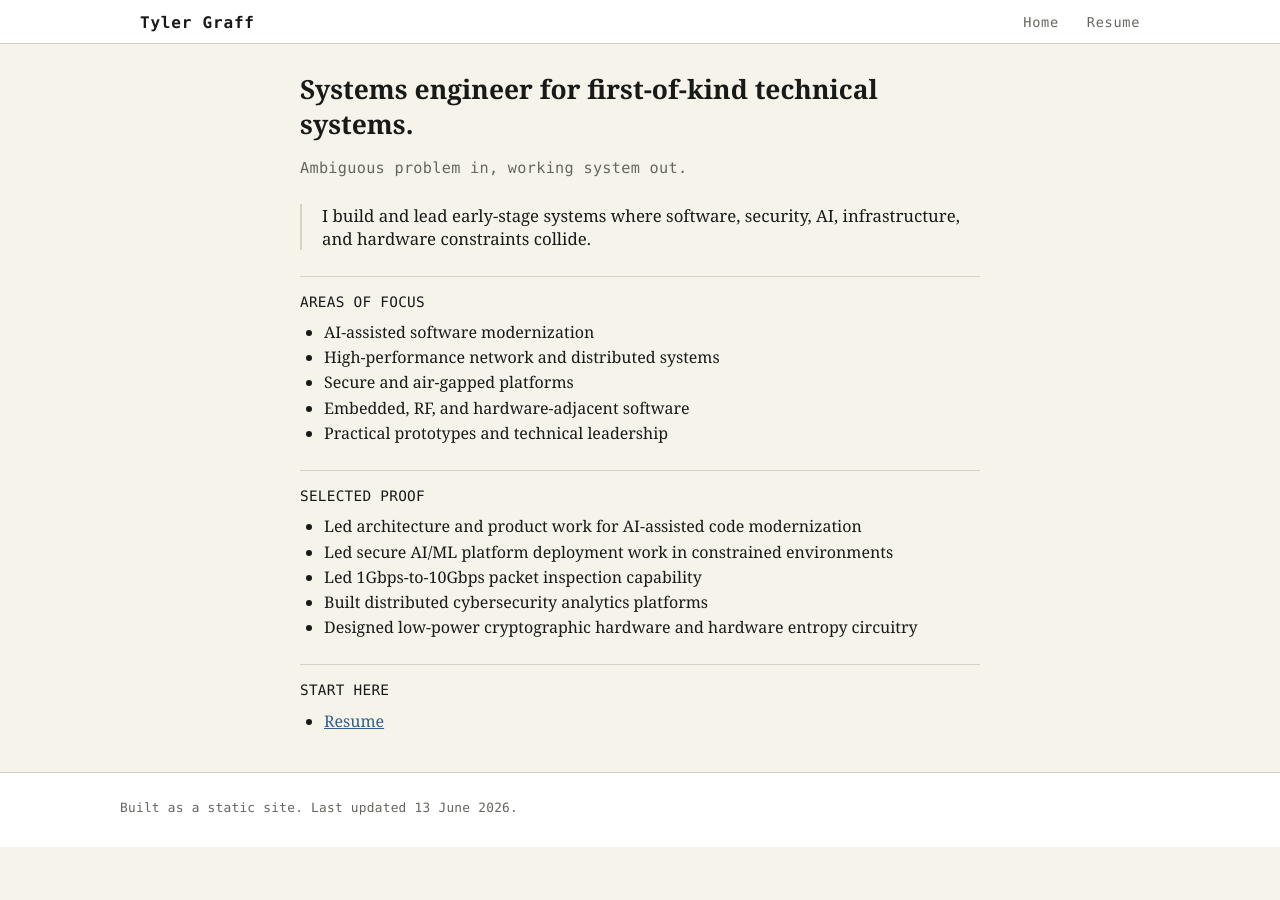
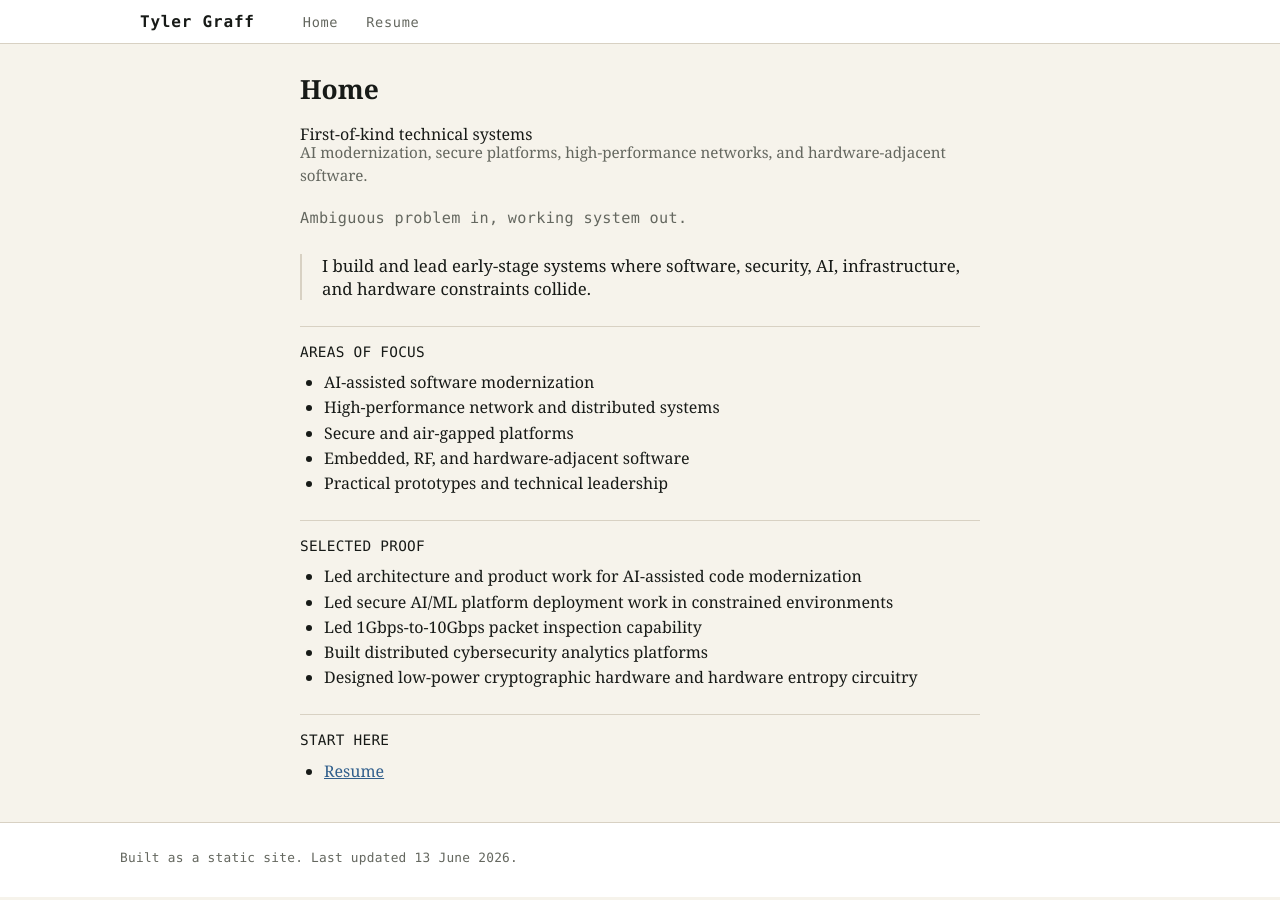
Before and after one commit to tylergraff/tylergraff.github.io, a Jekyll site: the page built from index.md, in a window 1280 px wide. Built offline with Jekyll 4.4.1, drawn with Linux system fonts in a browser that asks for light colours.

Commit message:
more old-tech Web 1.0 style

```diff
--- a/_includes/header.html
+++ b/_includes/header.html
@@ -1,8 +1,6 @@
 <header class="site-header">
     <div class="site-header-inner">
-        <div class="site-title-wrapper">
-            <a href="/" class="site-title">Tyler Graff</a>
-        </div>
+        <a href="/" class="site-title">Tyler Graff</a>
         <nav class="site-nav">
             <a href="/" class="nav-link">Home</a>
             <a href="/resume/" class="nav-link">Resume</a>
--- a/assets/css/main.css
+++ b/assets/css/main.css
@@ -160,9 +160,9 @@ main {
     margin: 0 auto;
     padding: 0.6rem 1.25rem;
     display: flex;
-    justify-content: space-between;
+    justify-content: flex-start;
     align-items: center;
-    gap: 2rem;
+    gap: 3rem;
 }
 
 .site-title-wrapper {
@@ -233,6 +233,14 @@ main {
     color: var(--muted);
     margin-bottom: 1rem;
     letter-spacing: 0.02em;
+    line-height: 1.5;
+}
+
+.positioning-line {
+    font-size: 0.95rem;
+    color: var(--muted);
+    margin-bottom: 1.25rem;
+    margin-top: -0.85rem;
     line-height: 1.5;
 }
 
--- a/index.md
+++ b/index.md
@@ -1,7 +1,12 @@
 ---
 layout: page
-title: Systems engineer for first-of-kind technical systems.
+title: Home
 ---
+
+First-of-kind technical systems
+
+AI modernization, secure platforms, high-performance networks, and hardware-adjacent software.
+{: .positioning-line }
 
 Ambiguous problem in, working system out.
 {: .tagline }
```
